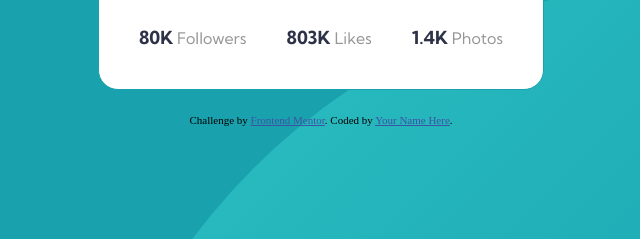
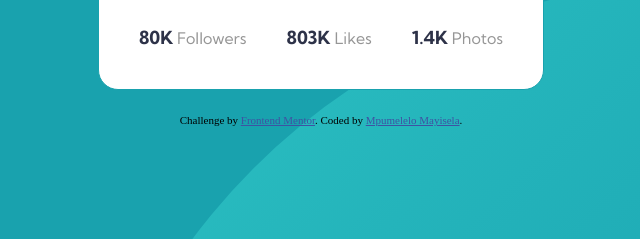
Before and after one commit to kaeycer/profile-card-component-main, a plain HTML site: page index.html in a window 1280 px wide. Shown: the part 500-739 px from the top of the page, 319-959 px from the left. Drawn offline with Linux system fonts and the light colour scheme.

Commit message:
Update index.html

```diff
--- a/index.html
+++ b/index.html
@@ -46,7 +46,7 @@
 
   <div class="attribution">
     Challenge by <a href="https://www.frontendmentor.io?ref=challenge" target="_blank">Frontend Mentor</a>.
-    Coded by <a href="#">Your Name Here</a>.
+    Coded by <a href="#">Mpumelelo Mayisela</a>.
   </div>
 </body>
 </html>
```
